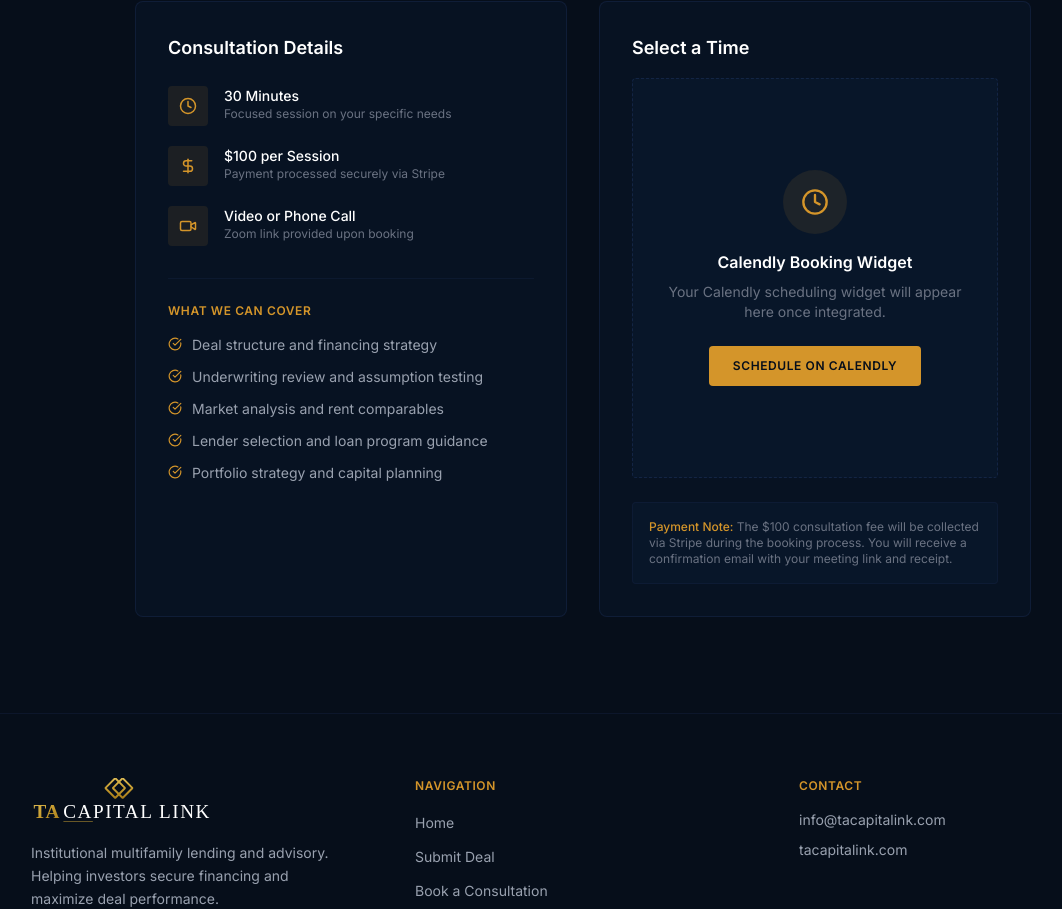
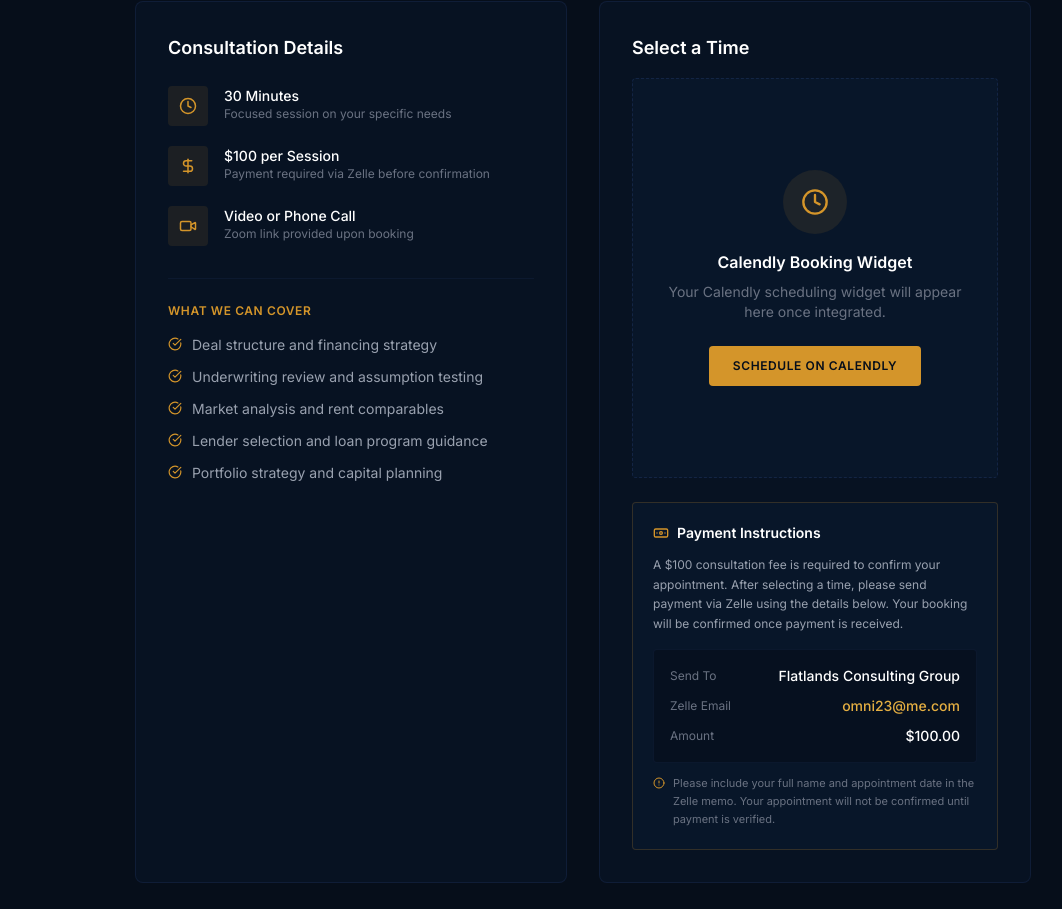
Before and after one commit to tobiabereoje/ta-capital-link, a Next.js app: page /book-call in a window 1280 px wide. Shown: the part 357-1266 px from the top of the page, without its empty margins (57-1119 px from the left). Built offline with nearby package versions, Linux system fonts and the light colour scheme.

Commit message:
Change payment method to Zelle with instructions
Updated payment instructions to reflect Zelle as the payment method instead of Stripe. Added details for sending payment via Zelle.

```diff
--- a/src/app/book-call/page.tsx
+++ b/src/app/book-call/page.tsx
@@ -1,5 +1,5 @@
 import Link from "next/link";
-import { Clock, DollarSign, Video, CheckCircle } from "lucide-react";
+import { Clock, DollarSign, Video, CheckCircle, Banknote, AlertCircle } from "lucide-react";
 
 export default function BookCall() {
   return (
@@ -49,7 +49,7 @@
                     $100 per Session
                   </div>
                   <div className="text-xs text-gray-500">
-                    Payment processed securely via Stripe
+                    Payment required via Zelle before confirmation
                   </div>
                 </div>
               </div>
@@ -138,16 +138,48 @@
               </div>
             </div>
 
-            {/* Stripe Payment Note */}
-            <div className="mt-6 p-4 rounded bg-navy-900/60 border border-navy-800/40">
-              <p className="text-xs text-gray-500">
-                <span className="text-gold-500 font-medium">
-                  Payment Note:
-                </span>{" "}
-                The $100 consultation fee will be collected via Stripe during the
-                booking process. You will receive a confirmation email with your
-                meeting link and receipt.
+            {/* Zelle Payment Instructions */}
+            <div className="mt-6 p-5 rounded bg-navy-900/60 border border-gold-500/20">
+              <div className="flex items-center gap-2 mb-3">
+                <Banknote size={16} className="text-gold-500" />
+                <span className="text-sm font-semibold text-white">
+                  Payment Instructions
+                </span>
+              </div>
+              <p className="text-xs text-gray-400 leading-relaxed mb-4">
+                A $100 consultation fee is required to confirm your appointment.
+                After selecting a time, please send payment via Zelle using the
+                details below. Your booking will be confirmed once payment is
+                received.
               </p>
+              <div className="space-y-2.5 p-4 rounded bg-navy-950/60 border border-navy-800/40">
+                <div className="flex items-center justify-between">
+                  <span className="text-xs text-gray-500">Send To</span>
+                  <span className="text-sm font-medium text-white">
+                    Flatlands Consulting Group
+                  </span>
+                </div>
+                <div className="flex items-center justify-between">
+                  <span className="text-xs text-gray-500">Zelle Email</span>
+                  <span className="text-sm font-medium text-gold-400">
+                    omni23@me.com
+                  </span>
+                </div>
+                <div className="flex items-center justify-between">
+                  <span className="text-xs text-gray-500">Amount</span>
+                  <span className="text-sm font-medium text-white">
+                    $100.00
+                  </span>
+                </div>
+              </div>
+              <div className="flex items-start gap-2 mt-3">
+                <AlertCircle size={12} className="text-gold-500 mt-0.5 shrink-0" />
+                <p className="text-[11px] text-gray-500 leading-relaxed">
+                  Please include your full name and appointment date in the Zelle
+                  memo. Your appointment will not be confirmed until payment is
+                  verified.
+                </p>
+              </div>
             </div>
           </div>
         </div>
```
